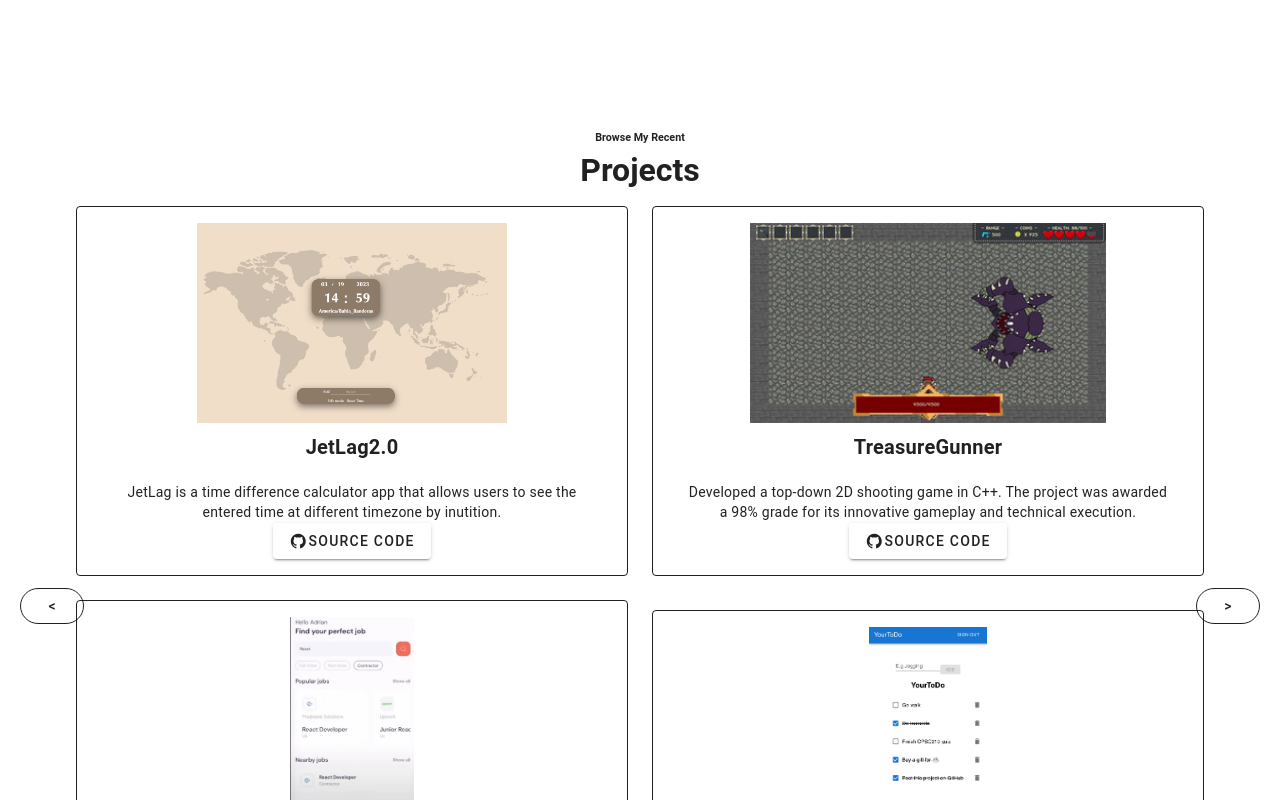
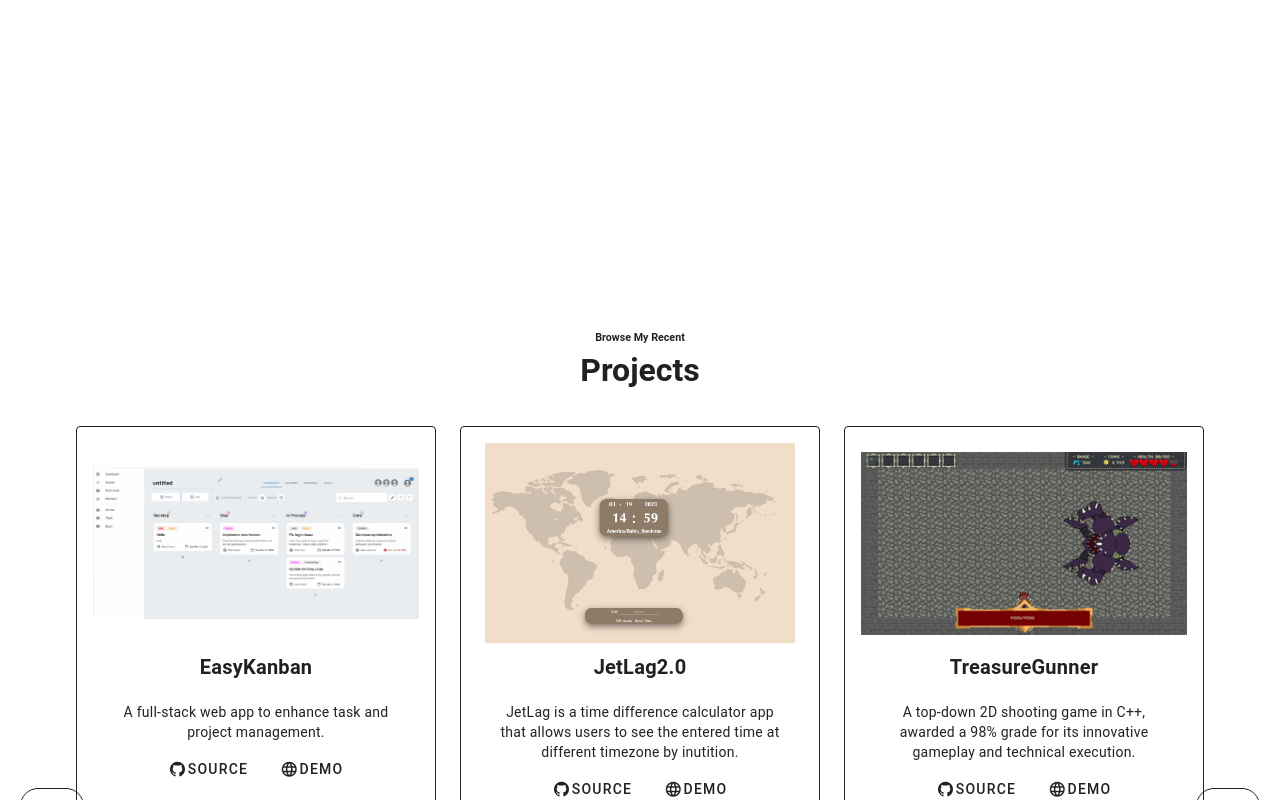
Before and after one commit to Billy1106/new-portfolio, a Nuxt app: page / in a window 1280 px wide. Shown: the part 1760-2560 px from the top of the page. Built offline with nearby package versions, Linux system fonts and the light colour scheme.

Commit message:
update project section

```diff
--- a/components/home/Projects.vue
+++ b/components/home/Projects.vue
@@ -1,5 +1,12 @@
 <template>
   <v-container fluid class="project">
+    <v-img
+      :src="img"
+      height="200"
+      aspect-ratio="4/3"
+      class="transition-fast"
+      eager
+    />
     <v-row>
       <v-col align-self="center">
         <h6 class="text-center">Browse My Recent</h6>
@@ -24,11 +31,11 @@
             <v-col
               cols="12"
               md="6"
-              lg="6"
-              xl="6"
+              lg="4"
+              xl="4"
               v-for="(project, projIndex) in group"
               :key="'project-' + projIndex"
-              class="mx-auto"
+              class="mx-auto my-5"
               align-self="center"
             >
               <ProjectCard :project="project" />
@@ -45,14 +52,16 @@ import ProjectCard from "@/components/home/project/ProjectCard.vue";
 import { defineComponent, computed, ref } from "vue";
 import { projectList } from "@/components/home/project/project-contents";
 
+const img = ref("");
+
 defineComponent({
   components: {
     ProjectCard,
   },
 });
 
-const screenWidth = ref(window?.innerWidth);
-onMounted(() => {
+const screenWidth = ref(window?.innerWidth || 900);
+onMounted(async () => {
   window.addEventListener("resize", () => {
     screenWidth.value = window.innerWidth;
   });
@@ -60,15 +69,18 @@ onMounted(() => {
 
 const groupedProject = computed(() => {
   let perGroup;
-  if (screenWidth.value < 800) {
-    // Small screens
-    perGroup = 1;
-  } else if (screenWidth.value < 1200) {
+ if (screenWidth.value < 960) {
+    perGroup = 2;
+  } else if (screenWidth.value < 1300) {
     // Medium screens
-    perGroup = 2;
+    perGroup = 3;
+  }
+  else if (screenWidth.value < 1600) {
+    // Large screens
+    perGroup = 6;
   } else {
     // Large screens
-    perGroup = 4;
+    perGroup = 6;
   }
 
   const grouped = [];
--- a/components/home/project/ProjectCard.vue
+++ b/components/home/project/ProjectCard.vue
@@ -1,5 +1,5 @@
 <template>
-  <v-card class="text-center mx-auto pa-4" flat variant="outlined">
+  <v-card class="text-center mx-auto pa-4" flat variant="outlined" max-width="500px" height="400px">
     <v-row no-gutters>
       <v-col cols="12">
         <v-img
@@ -19,29 +19,27 @@
       </v-col>
 
       <v-col cols="12">
-        <v-card-text class="justify-center pb-0">
-          <p>
-            {{ project.description }}
-          </p>
-        </v-card-text>
-        <v-btn :href="project.link" target="_blank" dark large>
-          <v-icon left>mdi-github</v-icon>
-          Source Code
-        </v-btn>
+        <v-card-text class="justify-center pb-0 description-text">
+  <p>
+    {{ project.description }}
+  </p>
+</v-card-text>
+
+        <v-card-actions class="justify-center pb-4">
+          <v-btn :href="project.sourceLink" target="_blank" dark class="mr-2">
+            <v-icon left>mdi-github</v-icon> Source
+          </v-btn>
+          <v-btn :href="project.demoLink" target="_blank" dark>
+            <v-icon right>mdi-web</v-icon> Demo
+          </v-btn>
+        </v-card-actions>
       </v-col>
     </v-row>
   </v-card>
 </template>
 <script setup lang="ts">
 import { defineProps } from "vue";
-interface Project {
-  id: number;
-  title: string;
-  description: string;
-  img: string;
-  techs: any[];
-  link: string;
-}
+import { type Project } from "@/components/home/project/project-contents";
 defineProps({
   project: {
     type: Object as () => Project,
@@ -49,4 +47,14 @@ defineProps({
   },
 });
 </script>
-<style scoped></style>
+<style scoped>
+.description-text p {
+  display: -webkit-box;
+  -webkit-line-clamp: 3;
+  -webkit-box-orient: vertical;
+  overflow: hidden;
+  text-overflow: ellipsis;
+  white-space: normal;
+}
+
+</style>
--- a/components/home/project/project-contents.ts
+++ b/components/home/project/project-contents.ts
@@ -1,12 +1,23 @@
-interface Project {
+export interface Project {
   id: number;
   title: string;
   description: string;
   img: string;
   techs: any[];
-  link: string;
+  sourceLink: string;
+  demoLink: string;
 }
 export const projectList: Project[] = [
+  {
+    id: 8,
+    title: "EasyKanban",
+    description:
+      "A full-stack web app to enhance task and project management.",
+    img: "/images/project/EasyKanban.png",
+    techs: [],
+    sourceLink: "https://github.com/Billy1106/EasyKanban",
+    demoLink: "https://main.d39bs8224nr2i8.amplifyapp.com/",
+  },
   {
     id: 7,
     title: "JetLag2.0",
@@ -14,25 +25,28 @@ export const projectList: Project[] = [
       "JetLag is a time difference calculator app that allows users to see the entered time at different timezone by inutition.",
     img: "/images/project/jetlag.png",
     techs: [],
-        link: "https://github.com/Billy1106/JetLag2.0",
+    sourceLink: "https://github.com/Billy1106/JetLag2.0",
+    demoLink: "https://billy1106.github.io/JetLag2.0/",
   },
   {
     id: 6,
     title: "TreasureGunner",
     description:
-      "Developed a top-down 2D shooting game in C++. The project was awarded a 98% grade for its innovative gameplay and technical execution.",
+      "A top-down 2D shooting game in C++, awarded a 98% grade for its innovative gameplay and technical execution.",
     img: "/images/project/treasure.jpeg",
     techs: [],
-    link: "https://zenith08.itch.io/treasure-gunner",
+    sourceLink: "https://github.com/CPSC427-2023-Team-10/Treasure-Gunner",
+    demoLink: "https://zenith08.itch.io/treasure-gunner",
   },
   {
     id: 5,
     title: "NativeJobs",
     description:
-      "Engineered an online job search mobile application using React Native. Implemented features like job listings, application management, catering to a growing user base.",
+      "An online job search mobile application using React Native.",
     img: "/images/project/native.png",
     techs: [],
-    link: "https://github.com/Billy1106/native-jobs",
+    sourceLink: "https://github.com/Billy1106/native-jobs",
+    demoLink: "",
   },
   {
     id: 1,
@@ -41,7 +55,8 @@ export const projectList: Project[] = [
       "TODO list web application that you can add, remove, and check the completed task easily.",
     img: "/images/project/YourTodo.jpeg",
     techs: [],
-    link: "https://github.com/Billy1106/YourTodo",
+    sourceLink: "https://github.com/Billy1106/YourTodo",
+    demoLink: "https://my-todo-391e5.web.app/",
   },
   {
     id: 2,
@@ -50,7 +65,8 @@ export const projectList: Project[] = [
       "LaggyZoom that creates intentional lags and image blur to make an execuse to turn off your camera while zooming.",
     img: "/images/project/VideoGenerator.png",
     techs: [],
-    link: "https://github.com/Billy1106/portofolio",
+    sourceLink: "https://github.com/Billy1106/portofolio",
+    demoLink: "",
   },
   {
     id: 3,
@@ -59,7 +75,8 @@ export const projectList: Project[] = [
       "A DNS client capable of resolving DNS queries of type A, AAAA, MX, NS, and CNAME. Built during the university course.",
     img: "/images/project/coming_soon.jpg",
     techs: [],
-    link: "https://github.com/Billy1106/DNSLookUpTool-CPSC317-",
+    sourceLink: "https://github.com/Billy1106/DNSLookUpTool-CPSC317-",
+    demoLink: "",
   },
   {
     id: 4,
@@ -68,7 +85,8 @@ export const projectList: Project[] = [
       "Analyses the rate of comments on YouTube live stream and generate clips.",
     img: "/images/project/coming_soon.jpg",
     techs: [],
-    link: "https://github.com/Billy1106",
+    sourceLink: "https://github.com/Billy1106",
+    demoLink: "",
   },
   {
     id: 0,
@@ -76,6 +94,7 @@ export const projectList: Project[] = [
     description: "My first portfolio website created by using React.js.",
     img: "/images/project/my-portfolio.jpg",
     techs: [],
-    link: "https://github.com/Billy1106/portofolio",
+    sourceLink: "https://github.com/Billy1106/portofolio",
+    demoLink: "https://billy1106.github.io/portfolio/",
   },
 ];
```
Also changed, not shown: public/images/project/EasyKanban.png (added). Lines whose indentation alone changed are shown as unchanged.
